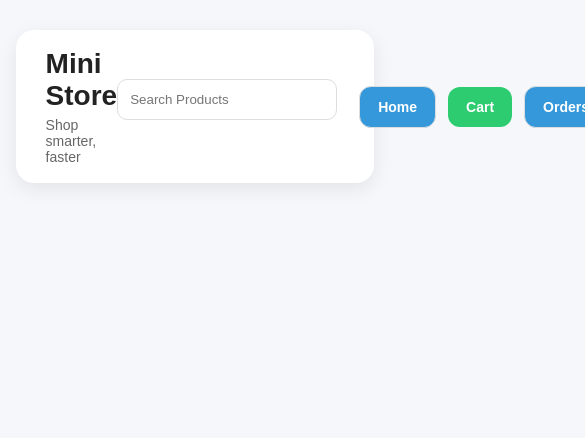
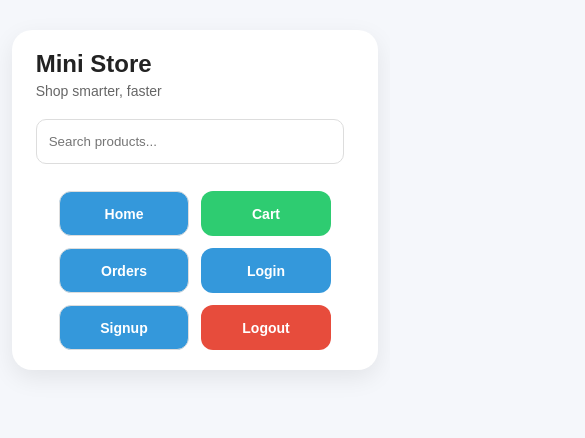
Before and after one commit to Subhadeep-Dhar/internship-workshop-omegabridge, a plain HTML site: page project_3_store/frontend/index.html in a window 390 px wide. Shown: the top 438 px of the page, 585 px wide, since content can reach past the window. Drawn offline with nearby package versions, Linux system fonts and the light colour scheme; no server answers.

Commit message:
UI updates 3

```diff
--- a/project_3_store/frontend/index.html
+++ b/project_3_store/frontend/index.html
@@ -8,6 +8,7 @@
     </title>
 
     <link rel="stylesheet" href="style.css">
+    <meta name="viewport" content="width=device-width, initial-scale=1.0">
 
 </head>
 
@@ -31,14 +32,12 @@
 
             <div class="nav-links">
 
-                <input type="text" id="search" placeholder="Search Products" onkeyup="searchProducts()">
+                <input type="text" id="search" placeholder="Search products..." onkeyup="searchProducts()">
 
                 <a class="nav-btn" href="index.html">
 
                     <button>
-
                         Home
-
                     </button>
 
                 </a>
@@ -46,9 +45,7 @@
                 <a class="nav-btn" href="cart.html">
 
                     <button class="cart-btn">
-
                         Cart
-
                     </button>
 
                 </a>
@@ -56,19 +53,15 @@
                 <a class="nav-btn" href="orders.html">
 
                     <button>
-
                         Orders
-
                     </button>
 
                 </a>
 
-                <a class="nav-btn" href="login.html">
+                <a class="nav-btn primary-btn" href="login.html">
 
                     <button>
-
                         Login
-
                     </button>
 
                 </a>
@@ -76,9 +69,7 @@
                 <a class="nav-btn" href="signup.html">
 
                     <button>
-
                         Signup
-
                     </button>
 
                 </a>
--- a/project_3_store/frontend/style.css
+++ b/project_3_store/frontend/style.css
@@ -23,47 +23,79 @@ body {
 
 .top-bar {
     background: white;
-    padding: 18px 30px;
-    border-radius: 18px;
+    border-radius: 20px;
+    padding: 20px 24px;
 
     display: flex;
     justify-content: space-between;
     align-items: center;
+    flex-wrap: wrap;
+
+    gap: 20px;
+
+    margin-bottom: 35px;
 
     box-shadow:
-    0 6px 20px
-    rgba(0,0,0,0.08);
-
-    margin-bottom: 35px;
+        0 8px 24px rgba(0, 0, 0, 0.08);
 }
 
 .logo h1 {
     font-size: 28px;
+    font-weight: bold;
 }
 
 .logo p {
     color: #777;
+    margin-top: 5px;
     font-size: 14px;
-    margin-top: 4px;
 }
 
 .nav-links {
     display: flex;
     align-items: center;
     gap: 12px;
+    flex-wrap: wrap;
+    justify-content: flex-end;
 }
+
+/* SEARCH */
+
+#search {
+    width: 220px;
+    min-width: 180px;
+    height: 45px;
+
+    border-radius: 12px;
+    border: 1px solid #ddd;
+
+    padding: 0 15px;
+    outline: none;
+}
+
+/* BUTTON GROUP */
 
 .nav-btn {
     text-decoration: none;
 }
 
+.nav-btn button,
+.logout-btn {
+    height: 45px;
+    min-width: 100px;
+    border-radius: 12px;
+    font-size: 14px;
+    font-weight: 600;
+    padding: 0 18px;
+
+    transition: 0.25s ease;
+}
+
+/* NORMAL */
+
 .nav-btn button {
     background: white;
+    border: 1px solid #ddd;
     color: #333;
-    border: 1px solid #ddd;
-    border-radius: 12px;
-    padding: 12px 18px;
-    font-weight: 600;
 }
 
 .nav-btn button:hover {
@@ -72,11 +104,24 @@ body {
     border-color: #3498db;
 }
 
-.primary-btn button {
-    background: #3498db;
-    color: white;
-    border: none;
+
+.nav-btn button,
+.logout-btn {
+
+    height: 45px;
+    min-width: 100px;
+
+    border-radius: 12px;
+
+    font-size: 14px;
+    font-weight: 600;
+
+    padding: 0 18px;
+
+    transition: 0.25s ease;
 }
+
+/* CART */
 
 .cart-btn {
     background: #2ecc71 !important;
@@ -84,10 +129,20 @@ body {
     border: none !important;
 }
 
+/* LOGIN */
+
+.primary-btn button {
+    background: #3498db;
+    color: white;
+    border: none;
+}
+
+/* LOGOUT */
+
 .logout-btn {
-    background: #e74c3c !important;
-    color: white !important;
-    border: none !important;
+    background: #e74c3c;
+    color: white;
+    border: none;
 }
 
 .top-bar h1 {
@@ -146,20 +201,24 @@ button:not(.cart-btn):not(.logout-btn) {
     display: grid;
 
     grid-template-columns:
-    repeat(auto-fit,
-    minmax(280px,1fr));
+        repeat(auto-fill,
+            minmax(280px, 320px));
 
-    gap: 25px;
+    justify-content: center;
+
+    gap: 24px;
 }
 
 .card {
+    width: 100%;
+    max-width: 320px;
+
     background: white;
     border-radius: 18px;
     overflow: hidden;
 
     box-shadow:
-    0 6px 18px
-    rgba(0,0,0,0.08);
+        0 6px 18px rgba(0, 0, 0, 0.08);
 
     transition: 0.25s ease;
 }
@@ -170,8 +229,9 @@ button:not(.cart-btn):not(.logout-btn) {
 
 .card img {
     width: 100%;
-    height: 230px;
+    height: 240px;
     object-fit: cover;
+    display: block;
 }
 
 .card-content {
@@ -217,8 +277,7 @@ button:not(.cart-btn):not(.logout-btn) {
     border-radius: 20px;
 
     box-shadow:
-    0 6px 20px
-    rgba(0,0,0,0.08);
+        0 6px 20px rgba(0, 0, 0, 0.08);
 }
 
 .auth-card h2 {
@@ -251,8 +310,7 @@ input {
     margin-bottom: 15px;
 
     box-shadow:
-    0 4px 14px
-    rgba(0,0,0,0.08);
+        0 4px 14px rgba(0, 0, 0, 0.08);
 }
 
 .cart-item h3 {
@@ -274,8 +332,7 @@ input {
     margin-bottom: 18px;
 
     box-shadow:
-    0 4px 14px
-    rgba(0,0,0,0.08);
+        0 4px 14px rgba(0, 0, 0, 0.08);
 }
 
 .order-card h3 {
@@ -290,3 +347,70 @@ input {
     margin-top: 60px;
     font-size: 22px;
 }
+
+/* ---------- TABLET ---------- */
+
+@media (max-width: 900px) {
+
+    .top-bar {
+        flex-direction: column;
+        align-items: stretch;
+    }
+
+    .nav-links {
+        justify-content: center;
+    }
+
+    #search {
+        width: 100%;
+    }
+}
+
+
+/* ---------- MOBILE ---------- */
+
+@media (max-width: 600px) {
+
+    .container {
+        width: 94%;
+    }
+
+    .logo h1 {
+        font-size: 24px;
+    }
+
+    .grid {
+
+        grid-template-columns:
+            1fr;
+
+        justify-items:
+            center;
+
+    }
+
+    .card {
+        max-width: 100%;
+    }
+
+    .cart-item {
+        flex-direction: column;
+        align-items: flex-start;
+        gap: 15px;
+    }
+
+    .nav-links {
+        width: 100%;
+        justify-content: center;
+    }
+
+    .nav-btn button,
+    .logout-btn {
+
+        min-width: 130px;
+    }
+
+    .auth-box {
+        margin: 40px auto;
+    }
+}
```
Also changed, not shown: project_3_store/backend/server.js (+5 -5 lines), project_3_store/frontend/cart.html (+1 -0 lines), project_3_store/frontend/login.html (+1 -0 lines), project_3_store/frontend/orders.html (+1 -0 lines), project_3_store/frontend/signup.html (+1 -0 lines).
